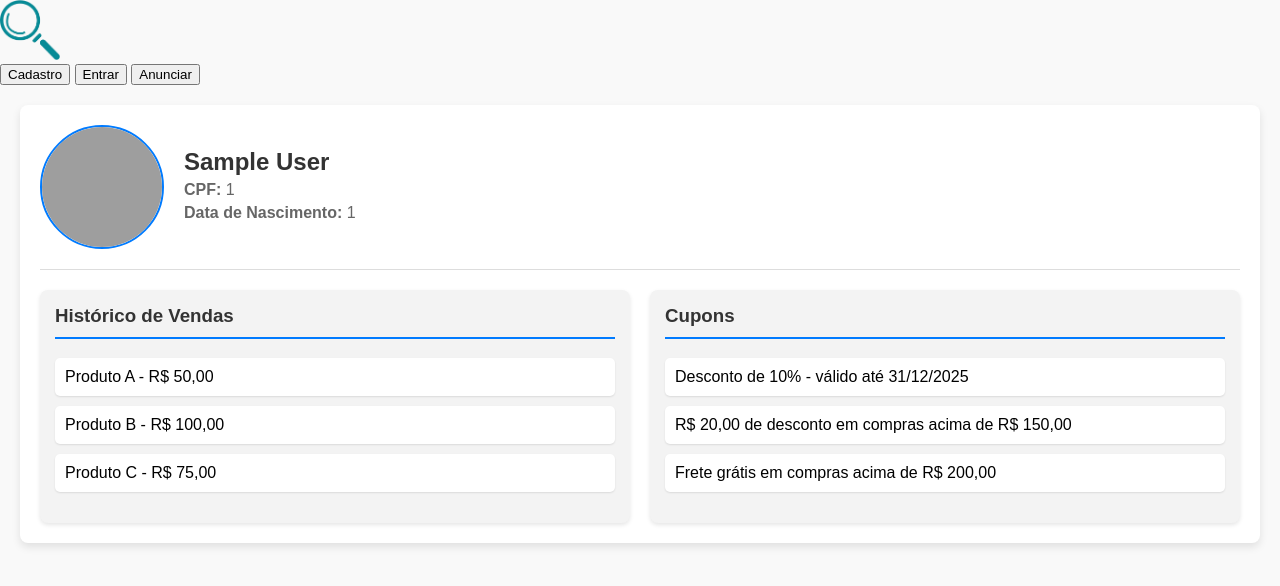
After one commit to marceloAugustus42/Procurachando, a PHP site: page /perfil.php in a window 1280 px wide. The commit adds this page. Shown: the top 586 px of the page. Run offline with PHP 8.4, Linux system fonts and the light colour scheme; the visitor is signed in with stand-in values (Sample User, id 1); grey boxes are pictures that could not be loaded.

Commit message:
segunda entrega

```diff
--- a/index.php
+++ b/index.php
@@ -16,7 +16,7 @@
     <nav class="botoes-cab">
         <button class="botao-cab"><a href="./cadastro.php">Cadastro</a></button>
         <button class="botao-cab"><a href="./login.php">Entrar</a></button>
-        <button class="botao-cab"><a href="/">Anunciar</a></button>
+        <button class="botao-cab"><a href="./anunciar.php">Anunciar</a></button>
     </nav>
 </header>
 
--- a/login.php
+++ b/login.php
@@ -16,7 +16,7 @@
             <nav class="botoes-cab">
                 <a href="./cadastro.php"><button class="botao-cab">Cadastro</button></a>
                 <a href="./login.php"><button class="botao-cab">Entrar</button></a>
-                <a href="/"></a><button class="botao-cab">Anunciar</button></a>
+                <a href="./anunciar.php"></a><button class="botao-cab">Anunciar</button></a>
             </nav>
         </header>
 
--- /dev/null
+++ b/perfil.php
@@ -0,0 +1,55 @@
+<?php
+    session_start();
+?>
+<!DOCTYPE html>
+<html lang="pt-BR">
+<head>
+    <meta charset="UTF-8">
+    <meta name="viewport" content="width=device-width, initial-scale=1.0">
+    <title>Perfil</title>
+    <link rel="stylesheet" href="./styles/perfil.css">
+</head>
+<body>
+    <header class="cabecalho">
+        <div id="LupaHeader">
+            <a href="./index.php"><img src="./assets/source/LupaLogo.png" alt="Procurachando" href="index.php" width="60" height="60" class="banner"></a>
+        </div>
+
+        <nav class="botoes-cab">
+            <a href="./cadastro.php"><button class="botao-cab">Cadastro</button></a>
+            <a href="./login.php"><button class="botao-cab">Entrar</button></a>
+            <a href="./anunciar.php"></a><button class="botao-cab">Anunciar</button></a>
+        </nav>
+    </header>
+    <div class="container">
+        <div class="profile-header">
+            <img src="profile-placeholder.jpg" alt="Foto de Perfil">
+            <div class="profile-info">
+                <h2><?php echo $_SESSION['nome']; ?></h2>
+                <p><strong>CPF:</strong> <?php echo $_SESSION['cpf']; ?></p>
+                <p><strong>Data de Nascimento:</strong> <?php echo  $_SESSION['data_nascimento']; ?></p>
+            </div>
+        </div>
+
+        <div class="columns">
+            <div class="column">
+                <h3>Histórico de Vendas</h3>
+                <ul>
+                    <li>Produto A - R$ 50,00</li>
+                    <li>Produto B - R$ 100,00</li>
+                    <li>Produto C - R$ 75,00</li>
+                </ul>
+            </div>
+
+            <div class="column">
+                <h3>Cupons</h3>
+                <ul>
+                    <li>Desconto de 10% - válido até 31/12/2025</li>
+                    <li>R$ 20,00 de desconto em compras acima de R$ 150,00</li>
+                    <li>Frete grátis em compras acima de R$ 200,00</li>
+                </ul>
+            </div>
+        </div>
+    </div>
+</body>
+</html>
--- /dev/null
+++ b/styles/perfil.css
@@ -0,0 +1,79 @@
+body {
+    font-family: Arial, sans-serif;
+    margin: 0;
+    padding: 0;
+    background-color: #f9f9f9;
+}
+
+.container {
+    max-width: 1200px;
+    margin: 20px auto;
+    padding: 20px;
+    background-color: white;
+    box-shadow: 0 4px 8px rgba(0, 0, 0, 0.1);
+    border-radius: 8px;
+}
+
+.profile-header {
+    display: flex;
+    align-items: center;
+    gap: 20px;
+    border-bottom: 1px solid #ddd;
+    padding-bottom: 20px;
+}
+
+.profile-header img {
+    width: 120px;
+    height: 120px;
+    border-radius: 50%;
+    object-fit: cover;
+    border: 2px solid #007bff;
+}
+
+.profile-info {
+    flex: 1;
+}
+
+.profile-info h2 {
+    margin: 0;
+    color: #333;
+}
+
+.profile-info p {
+    margin: 5px 0;
+    color: #666;
+}
+
+.columns {
+    display: flex;
+    gap: 20px;
+    margin-top: 20px;
+}
+
+.column {
+    flex: 1;
+    padding: 15px;
+    background-color: #f3f3f3;
+    border-radius: 8px;
+    box-shadow: 0 2px 4px rgba(0, 0, 0, 0.1);
+}
+
+.column h3 {
+    margin-top: 0;
+    color: #333;
+    border-bottom: 2px solid #007bff;
+    padding-bottom: 10px;
+}
+
+.column ul {
+    list-style: none;
+    padding: 0;
+}
+
+.column ul li {
+    margin: 10px 0;
+    padding: 10px;
+    background-color: white;
+    border-radius: 5px;
+    box-shadow: 0 1px 2px rgba(0, 0, 0, 0.1);
+}
```
Also changed, not shown: anunciar.php (added, +63 -0 lines), cadastro.php (+4 -3 lines), conectanun.php (added, +29 -0 lines), conectcad.php (+11 -1 lines), conectlog.php (+20 -5 lines), conectperfil.php (added, +33 -0 lines), js/custom.js (added), 1 other file.
